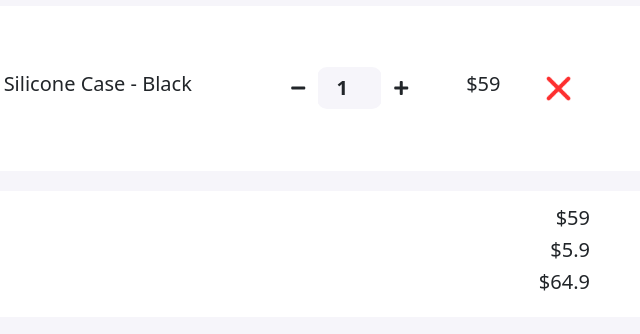
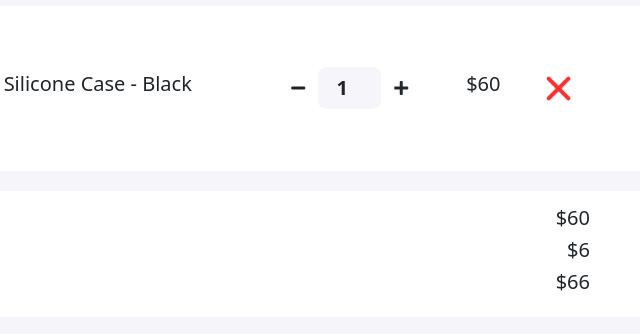
Before and after one commit to rownok420/ecommerce-shopping-cart-M-27, a plain HTML site: page index.html in a window 1280 px wide. Both pictures are taken after a click on the button 748 px from the left and 280 px from the top of the page. Shown: the part 377-711 px from the top of the page, 450-1090 px from the left. Drawn offline with nearby package versions, Linux system fonts and the light colour scheme.

Commit message:
money correction

```diff
--- a/app.js
+++ b/app.js
@@ -25,8 +25,8 @@ function getInputValue(product){
 }
 
 function calculateTotal(){
-    const phoneTotal = getInputValue('phone') * 1219;
-    const caseTotal = getInputValue('case') * 59;
+    const phoneTotal = getInputValue('phone') * 1200;
+    const caseTotal = getInputValue('case') * 60;
     const subTotal = phoneTotal + caseTotal;
     const tax = subTotal / 10 ;
     const totalPrice = subTotal + tax;
--- a/index.html
+++ b/index.html
@@ -31,7 +31,7 @@
                                 <input id="phone-number" type="number" min="0" class="form-control text-center" value="1">
                                 <button id="phone-plus" class="btn btn-default"><i class="fas fa-plus"></i></button>
                                 </div>
-                                <h5>$<span id="phone-total">1219</span></h5>
+                                <h5>$<span id="phone-total">1200</span></h5>
                                 <img src="images/remove.png" alt="" class="remove-item">
                             </div>
                         </div>
@@ -50,7 +50,7 @@
                                 <button id="case-plus" class="btn btn-default"><i class="fas fa-plus"></i></button>
 
                                 </div>
-                                <h5>$<span id="case-total">59</span></h5>
+                                <h5>$<span id="case-total">60</span></h5>
                                 <img src="images/remove.png" alt="" class="remove-item">
                             </div>
                         </div>
```
